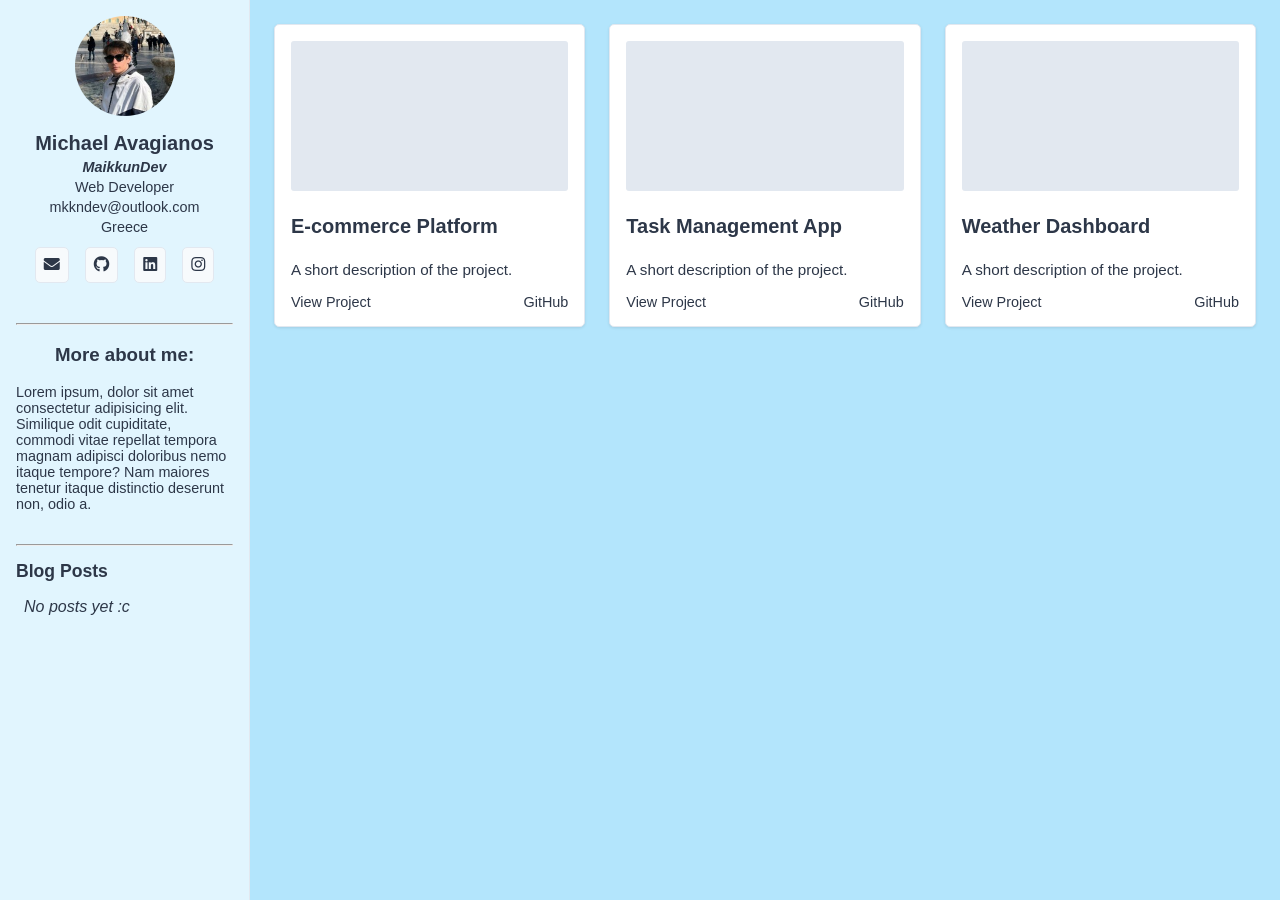
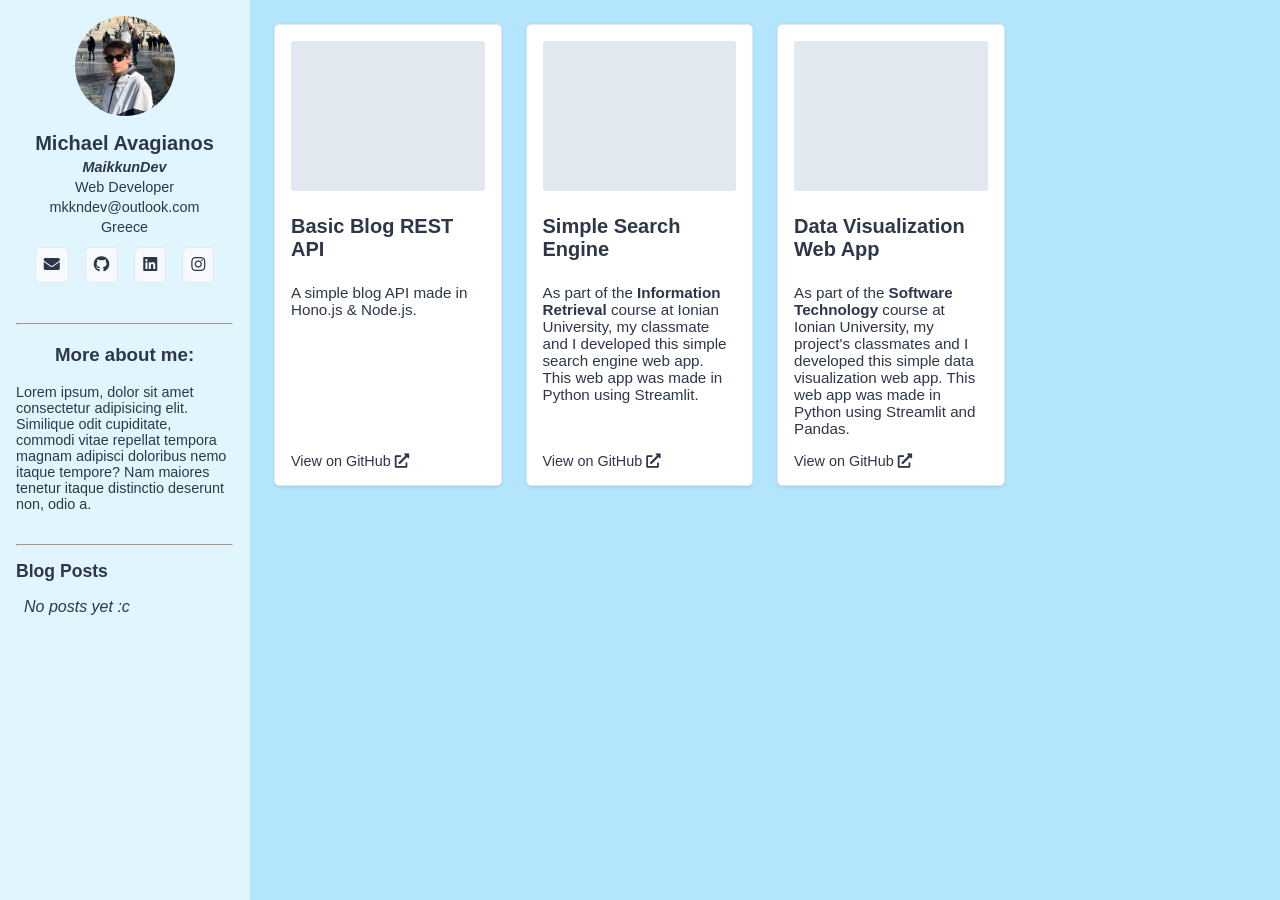
Before and after one commit to maikkundev/maikkundev.github.io, a Jekyll site: the page built from index.html, in a window 1280 px wide. Built offline with Jekyll 4.4.1, drawn with Linux system fonts in a browser that asks for light colours.

Commit message:
feat modify grid layout and update projects

```diff
--- a/assets/css/main.scss
+++ b/assets/css/main.scss
@@ -158,7 +158,7 @@ a {
       grid-template-columns: repeat(2, 1fr);
     }
     @media (min-width: 1024px) {
-      grid-template-columns: repeat(3, 1fr);
+      grid-template-columns: repeat(4, 1fr);
     }
 
     .project-card {
@@ -190,7 +190,6 @@ a {
 
       .project-links {
         display: flex;
-        justify-content: space-between;
 
         a {
           font-size: 0.9rem;
@@ -199,3 +198,37 @@ a {
     }
   }
 }
+
+// Mobile
+@media (max-width: 768px) {
+  .wrapper {
+    flex-direction: column;
+  }
+
+  .sidebar {
+    width: 100% !important;
+    border-right: none !important;
+    padding: 1rem !important;
+    box-sizing: border-box !important;
+  }
+
+  .sidebar .profile,
+  .sidebar .blog-posts {
+    width: 100% !important;
+  }
+
+  .main-content {
+    flex: 1;
+    padding: 1rem;
+  }
+
+  .projects-grid {
+    display: flex;
+    flex-wrap: wrap;
+    justify-content: center;
+  }
+
+  .project-card {
+    margin: 1rem;
+  }
+}
--- a/index.html
+++ b/index.html
@@ -10,33 +10,40 @@ title: Michael Avagianos | MaikkunDev
   <!-- Project 1 -->
   <div class="project-card">
     <div class="project-image"></div>
-    <h2>E-commerce Platform</h2>
-    <p>A short description of the project.</p>
+    <h2>Basic Blog REST API</h2>
+    <p>A simple blog API made in Hono.js & Node.js.</p>
     <div class="project-links">
-      <a href="#">View Project</a>
-      <a href="#">GitHub</a>
+      <a href="https://github.com/maikkundev/blog-api-node" target="_blank">View on GitHub <i class="fas fa-external-link-alt"></i></a>
     </div>
   </div>
 
   <!-- Project 2 -->
   <div class="project-card">
     <div class="project-image"></div>
-    <h2>Task Management App</h2>
-    <p>A short description of the project.</p>
+    <h2>Simple Search Engine</h2>
+    <p>
+      As part of the <b>Information Retrieval</b> course at Ionian University, my classmate and I developed this simple search engine web
+      app. This web app was made in Python using Streamlit.
+    </p>
     <div class="project-links">
-      <a href="#">View Project</a>
-      <a href="#">GitHub</a>
+      <a href="https://github.com/actuallylost/inf-retrieval-2024" target="_blank"
+        >View on GitHub <i class="fas fa-external-link-alt"></i
+      ></a>
     </div>
   </div>
 
   <!-- Project 3 -->
   <div class="project-card">
     <div class="project-image"></div>
-    <h2>Weather Dashboard</h2>
-    <p>A short description of the project.</p>
+    <h2>Data Visualization Web App</h2>
+    <p>
+      As part of the <b>Software Technology</b> course at Ionian University, my project's classmates and I developed this simple data
+      visualization web app. This web app was made in Python using Streamlit and Pandas.
+    </p>
     <div class="project-links">
-      <a href="#">View Project</a>
-      <a href="#">GitHub</a>
+      <a href="https://github.com/maikkundev/soft-tech-project-2024/" target="_blank"
+        >View on GitHub <i class="fas fa-external-link-alt"></i
+      ></a>
     </div>
   </div>
 </div>
```
